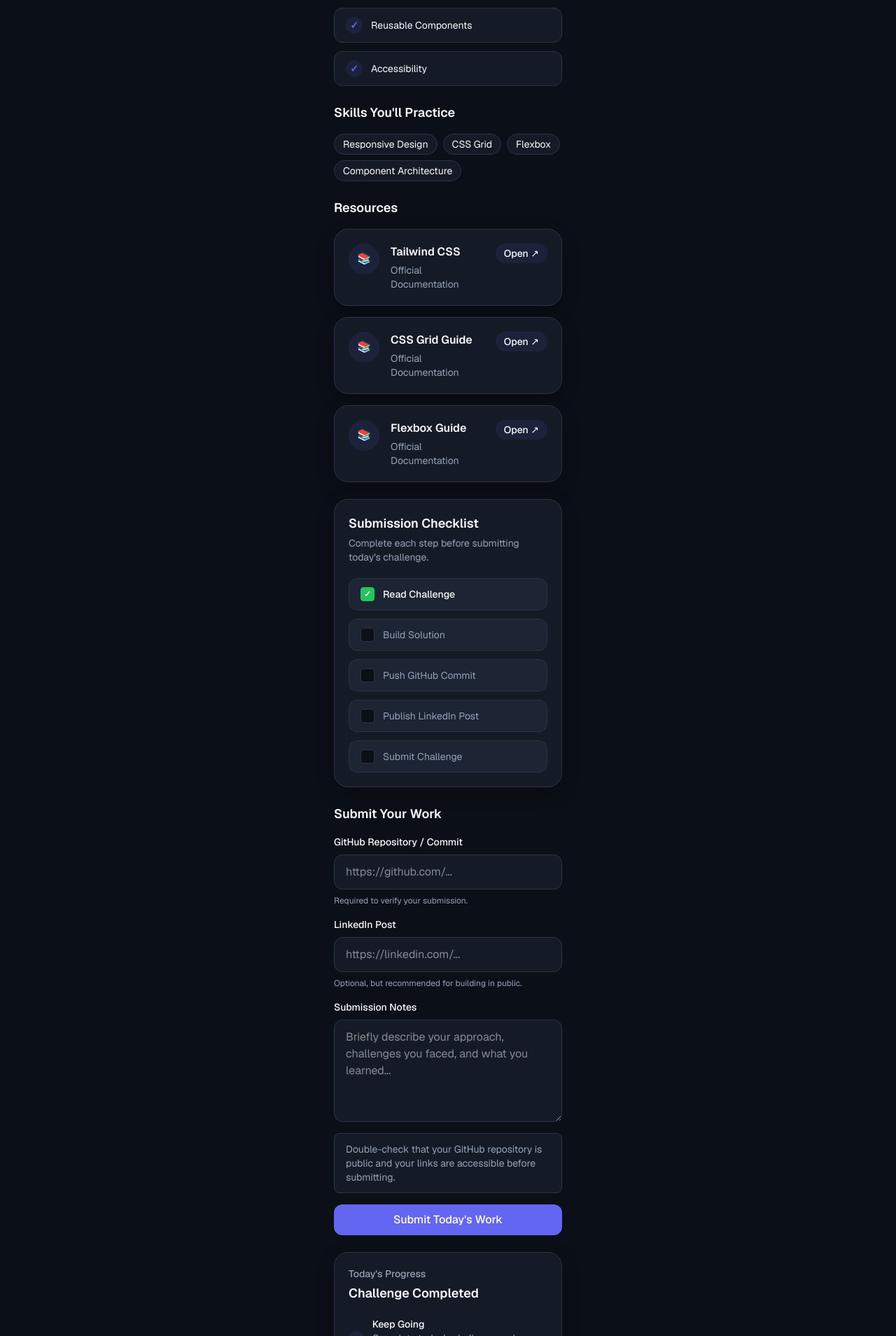
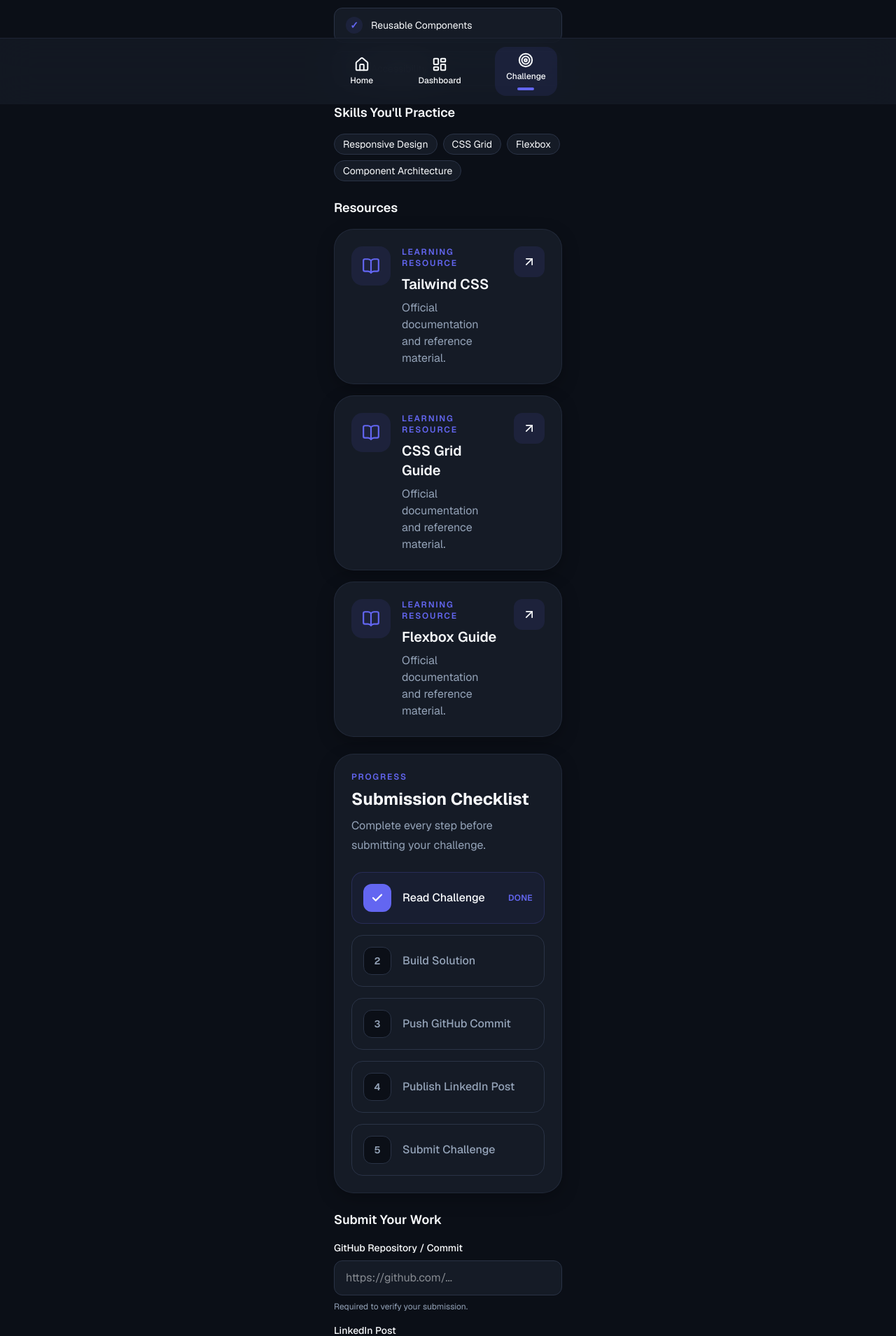
Before and after one commit to ParinitaMarthurkar/ABTalks-redesign, a Next.js app: page /day/12 in a window 1280 px wide. Shown: the part 651-2560 px from the top of the page at 70% size. Built offline with nearby package versions, Linux system fonts and the light colour scheme.

Commit message:
feat: add bottom navigation and landing hero preview

```diff
--- a/src/app/components/challenge/CompletionSummaryCard.tsx
+++ b/src/app/components/challenge/CompletionSummaryCard.tsx
@@ -1,4 +1,5 @@
 import { HTMLAttributes } from "react";
+import { Flame, Target, TrendingUp } from "lucide-react";
 import Card from "../ui/Card";
 import { cn } from "../../lib/utils";
 
@@ -17,59 +18,124 @@ export default function CompletionSummaryCard({
     className,
     ...props
 }: CompletionSummaryCardProps) {
+    const progress = Math.min((currentStreak / 14) * 100, 100);
+
     return (
         <Card
-            className={cn("flex flex-col gap-5", className)}
+            className={cn(
+                "rounded-[28px] border border-border/60 bg-surface p-6 shadow-[0_12px_32px_rgba(0,0,0,0.06)]",
+                className
+            )}
             {...props}
         >
+            {/* Header */}
+
             <div>
-                <p className="text-sm font-medium text-text-secondary">
-                    Today&apos;s Progress
+                <p className="text-xs font-semibold uppercase tracking-[0.15em] text-primary">
+                    Your Journey
                 </p>
 
-                <h3 className="mt-1 text-lg font-semibold text-text-primary">
+                <h3 className="mt-2 text-2xl font-bold text-text-primary">
                     {title}
                 </h3>
             </div>
 
-            <div className="flex items-center gap-3">
-                <div className="flex h-10 w-10 items-center justify-center rounded-full bg-primary/10 text-primary">
-                    📈
+            {/* Streak */}
+
+            <div className="mt-4 flex items-center gap-4">
+
+                <div className="flex h-14 w-14 items-center justify-center rounded-2xl bg-primary/10">
+                    <Flame
+                        size={28}
+                        className="text-primary"
+                    />
                 </div>
 
                 <div>
-                    <p className="text-sm font-medium text-text-primary">
+
+                    <p className="text-sm text-text-secondary">
+                        Current Streak
+                    </p>
+
+                    <h2 className="text-3xl font-bold text-text-primary">
+                        {currentStreak} Days
+                    </h2>
+
+                </div>
+
+            </div>
+
+            {/* Progress */}
+
+            <div className="mt-6">
+
+                <div className="mb-2 flex items-center justify-between text-sm text-text-secondary">
+
+                    <span>Milestone Progress</span>
+
+                    <span>{Math.round(progress)}%</span>
+
+                </div>
+
+                <div className="h-3 overflow-hidden rounded-full bg-border">
+
+                    <div
+                        className="h-full rounded-full bg-primary transition-all duration-500"
+                        style={{ width: `${progress}%` }}
+                    />
+
+                </div>
+
+            </div>
+
+            {/* Footer */}
+
+            <div className="mt-8 grid grid-cols-2 gap-4">
+
+                <div className="rounded-2xl border border-border/60 p-4">
+
+                    <div className="flex items-center gap-2">
+
+                        <TrendingUp
+                            size={18}
+                            className="text-primary"
+                        />
+
+                        <span className="text-sm font-medium text-text-secondary">
+                            Status
+                        </span>
+
+                    </div>
+
+                    <p className="mt-3 font-semibold text-text-primary">
                         Keep Going
                     </p>
 
-                    <p className="text-sm text-text-secondary">
-                        Complete today&apos;s challenge and submit your work to
-                        extend your streak.
+                </div>
+
+                <div className="rounded-2xl border border-border/60 p-4">
+
+                    <div className="flex items-center gap-2">
+
+                        <Target
+                            size={18}
+                            className="text-primary"
+                        />
+
+                        <span className="text-sm font-medium text-text-secondary">
+                            Next Goal
+                        </span>
+
+                    </div>
+
+                    <p className="mt-3 font-semibold text-primary">
+                        {nextMilestone}
                     </p>
+
                 </div>
+
             </div>
 
-            <div className="border-t border-border" />
-
-            <div className="flex items-center justify-between">
-                <span className="text-sm text-text-secondary">
-                    Current Streak
-                </span>
-
-                <span className="font-semibold text-text-primary">
-                    {currentStreak} Days
-                </span>
-            </div>
-
-            <div className="flex items-center justify-between">
-                <span className="text-sm text-text-secondary">
-                    Next Milestone
-                </span>
-
-                <span className="font-semibold text-primary">
-                    {nextMilestone}
-                </span>
-            </div>
         </Card>
     );
 }
--- a/src/app/components/challenge/ResourceCard.tsx
+++ b/src/app/components/challenge/ResourceCard.tsx
@@ -1,4 +1,5 @@
 import { HTMLAttributes } from "react";
+import { ArrowUpRight, BookOpen } from "lucide-react";
 import Card from "../ui/Card";
 import { cn } from "../../lib/utils";
 
@@ -19,39 +20,53 @@ export default function ResourceCard({
 }: ResourceCardProps) {
     return (
         <Card
-            className={cn("flex items-start justify-between gap-4", className)}
+            className={cn(
+                "rounded-[28px] border border-border/60 bg-surface p-6 shadow-[0_12px_32px_rgba(0,0,0,0.06)] transition-all duration-300 hover:-translate-y-1 hover:shadow-xl",
+                className
+            )}
             {...props}
         >
+            <div className="flex items-start justify-between gap-5">
+
                 <div className="flex items-start gap-4">
-                <div className="flex h-11 w-11 shrink-0 items-center justify-center rounded-full bg-primary/10 text-primary">
-                    📚
+
+                    <div className="flex h-14 w-14 shrink-0 items-center justify-center rounded-2xl bg-primary/10">
+                        <BookOpen
+                            size={26}
+                            className="text-primary"
+                        />
                     </div>
 
-                <div className="flex min-w-0 flex-1 flex-col">
-                    <h3 className="text-base font-semibold text-text-primary">
+                    <div>
+
+                        <p className="text-xs font-semibold uppercase tracking-[0.15em] text-primary">
+                            Learning Resource
+                        </p>
+
+                        <h3 className="mt-2 text-xl font-semibold text-text-primary">
                             {title}
                         </h3>
 
-                    <p className="mt-1 text-sm text-text-secondary">
-                        Official Documentation
+                        <p className="mt-2 leading-6 text-text-secondary">
+                            {description ??
+                                "Official documentation and reference material."}
                         </p>
 
-                    {description && (
-                        <p className="mt-2 text-sm leading-6 text-text-secondary">
-                            {description}
-                        </p>
-                    )}
                     </div>
+
                 </div>
 
                 <a
                     href={url}
                     target="_blank"
                     rel="noopener noreferrer"
-                className="shrink-0 rounded-full bg-primary/10 px-3 py-1 text-sm font-medium text-primary transition hover:bg-primary/20"
+                    className="flex h-11 w-11 shrink-0 items-center justify-center rounded-xl bg-primary/10 text-primary transition-all duration-300 hover:bg-primary hover:text-white"
+                    aria-label={`Open ${title}`}
                 >
-                Open ↗
+                    <ArrowUpRight size={20} />
                 </a>
+
+            </div>
         </Card>
     );
 }
--- a/src/app/components/challenge/SubmissionChecklist.tsx
+++ b/src/app/components/challenge/SubmissionChecklist.tsx
@@ -1,4 +1,5 @@
 import { HTMLAttributes } from "react";
+import { Check } from "lucide-react";
 import Card from "../ui/Card";
 import { cn } from "../../lib/utils";
 
@@ -20,46 +21,72 @@ export default function SubmissionChecklist({
 }: SubmissionChecklistProps) {
     return (
         <Card
-            className={cn("flex flex-col gap-5", className)}
+            className={cn(
+                "rounded-[28px] border border-border/60 bg-surface p-6 shadow-[0_12px_32px_rgba(0,0,0,0.06)]",
+                className
+            )}
             {...props}
         >
             <div>
-                <h3 className="text-lg font-semibold text-text-primary">
+                <p className="text-xs font-semibold uppercase tracking-[0.15em] text-primary">
+                    Progress
+                </p>
+
+                <h3 className="mt-2 text-2xl font-bold text-text-primary">
                     Submission Checklist
                 </h3>
 
-                <p className="mt-1 text-sm text-text-secondary">
-                    Complete each step before submitting today&apos;s challenge.
+                <p className="mt-2 leading-7 text-text-secondary">
+                    Complete every step before submitting your challenge.
                 </p>
             </div>
 
-            <div className="flex flex-col gap-3">
-                {items.map((item) => (
+            <div className="mt-6 space-y-4">
+                {items.map((item, index) => (
                     <div
                         key={item.title}
-                        className="flex items-center gap-3 rounded-[var(--radius-button)] border border-border bg-surface-elevated px-4 py-3"
+                        className={cn(
+                            "flex items-center gap-4 rounded-2xl border p-4 transition-all duration-300",
+                            item.completed
+                                ? "border-primary/20 bg-primary/5"
+                                : "border-border bg-surface"
+                        )}
                     >
                         <div
                             className={cn(
-                                "flex h-5 w-5 shrink-0 items-center justify-center rounded border text-xs font-semibold",
+                                "flex h-10 w-10 shrink-0 items-center justify-center rounded-xl",
                                 item.completed
-                                    ? "border-success bg-success text-white"
-                                    : "border-border bg-background text-transparent"
+                                    ? "bg-primary text-white"
+                                    : "bg-background border border-border text-text-secondary"
                             )}
                         >
-                            ✓
+                            {item.completed ? (
+                                <Check size={18} strokeWidth={3} />
+                            ) : (
+                                <span className="text-sm font-semibold">
+                                    {index + 1}
+                                </span>
+                            )}
                         </div>
 
-                        <span
+                        <div className="flex-1">
+                            <p
                                 className={cn(
-                                "text-sm",
+                                    "font-medium",
                                     item.completed
-                                    ? "font-medium text-text-primary"
+                                        ? "text-text-primary"
                                         : "text-text-secondary"
                                 )}
                             >
                                 {item.title}
+                            </p>
+                        </div>
+
+                        {item.completed && (
+                            <span className="text-xs font-semibold uppercase tracking-wide text-primary">
+                                Done
                             </span>
+                        )}
                     </div>
                 ))}
             </div>
--- /dev/null
+++ b/src/app/components/landing/HeroPreview.tsx
@@ -0,0 +1,121 @@
+import {
+    Flame,
+    FolderGit2,
+    CheckCircle2,
+    Trophy,
+} from "lucide-react";
+
+export default function HeroPreview() {
+    return (
+        <div className="relative mt-12 flex justify-center">
+
+            {/* Glow */}
+
+            <div className="absolute inset-0 mx-auto h-72 w-72 rounded-full bg-primary/20 blur-3xl" />
+
+            {/* Phone */}
+
+            <div className="relative w-[290px] overflow-hidden rounded-[36px] border border-border/60 bg-surface p-6 shadow-[0_30px_80px_rgba(0,0,0,0.15)]">
+
+                <div className="mb-6 flex items-center justify-between">
+
+                    <div>
+                        <p className="text-xs uppercase tracking-[0.2em] text-primary">
+                            Day 12
+                        </p>
+
+                        <h3 className="mt-2 text-xl font-bold text-text-primary">
+                            Responsive Dashboard
+                        </h3>
+                    </div>
+
+                    <div className="rounded-full bg-primary/10 px-3 py-1 text-sm font-semibold text-primary">
+                        Medium
+                    </div>
+
+                </div>
+
+                {/* Progress */}
+
+                <div>
+
+                    <div className="mb-2 flex justify-between text-sm text-text-secondary">
+                        <span>Journey</span>
+                        <span>20%</span>
+                    </div>
+
+                    <div className="h-3 overflow-hidden rounded-full bg-border">
+                        <div className="h-full w-1/5 rounded-full bg-primary" />
+                    </div>
+
+                </div>
+
+                {/* Stats */}
+
+                <div className="mt-6 space-y-4">
+
+                    <div className="flex items-center justify-between rounded-2xl bg-background p-4">
+
+                        <div className="flex items-center gap-3">
+                            <Flame
+                                size={22}
+                                className="text-primary"
+                            />
+
+                            <span className="font-medium">
+                                Current Streak
+                            </span>
+                        </div>
+
+                        <span className="font-bold">
+                            11 Days
+                        </span>
+
+                    </div>
+
+                    <div className="flex items-center justify-between rounded-2xl bg-background p-4">
+
+                        <div className="flex items-center gap-3">
+                            <FolderGit2
+                                size={22}
+                                className="text-primary"
+                            />
+
+                            <span className="font-medium">
+                                GitHub
+                            </span>
+                        </div>
+
+                        <CheckCircle2
+                            size={20}
+                            className="text-green-500"
+                        />
+
+                    </div>
+
+                    <div className="flex items-center justify-between rounded-2xl bg-background p-4">
+
+                        <div className="flex items-center gap-3">
+                            <Trophy
+                                size={22}
+                                className="text-primary"
+                            />
+
+                            <span className="font-medium">
+                                Next Milestone
+                            </span>
+                        </div>
+
+                        <span className="font-semibold text-primary">
+                            14 Days
+                        </span>
+
+                    </div>
+
+                </div>
+
+            </div>
+
+        </div>
+    );
+}
--- /dev/null
+++ b/src/app/components/navigation/BottomNavigation.tsx
@@ -0,0 +1,67 @@
+"use client";
+
+import Link from "next/link";
+import { usePathname } from "next/navigation";
+import {
+    House,
+    LayoutDashboard,
+    Target,
+} from "lucide-react";
+
+const navigation = [
+    {
+        label: "Home",
+        href: "/",
+        icon: House,
+    },
+    {
+        label: "Dashboard",
+        href: "/dashboard",
+        icon: LayoutDashboard,
+    },
+    {
+        label: "Challenge",
+        href: "/day/12",
+        icon: Target,
+    },
+];
+
+export default function BottomNavigation() {
+    const pathname = usePathname();
+
+    return (
+        <nav className="fixed bottom-0 left-0 right-0 z-50 border-t border-border/50 bg-surface/90 backdrop-blur-xl supports-[backdrop-filter]:bg-surface/80">
+            <div className="mx-auto flex max-w-sm items-center justify-around px-5 py-3 pb-[max(env(safe-area-inset-bottom),12px)]">
+                {navigation.map((item) => {
+                    const Icon = item.icon;
+
+                    const active = pathname === item.href;
+
+                    return (
+                        <Link
+                            key={item.href}
+                            href={item.href}
+                            className={`flex flex-col items-center gap-1 rounded-2xl px-4 py-2 transition-all duration-300 ${active
+                                ? "bg-primary/10 text-primary"
+                                : "text-text-secondary hover:text-text-primary"
+                                }`}
+                        >
+                            <Icon
+                                size={22}
+                                strokeWidth={2.2}
+                            />
+
+                            <span className="text-xs font-medium">
+                                {item.label}
+                            </span>
+
+                            {active && (
+                                <div className="mt-1 h-1 w-6 rounded-full bg-primary" />
+                            )}
+                        </Link>
+                    );
+                })}
+            </div>
+        </nav>
+    );
+}
--- a/src/app/layout.tsx
+++ b/src/app/layout.tsx
@@ -1,6 +1,8 @@
 import type { Metadata } from "next";
 import { Geist, Geist_Mono } from "next/font/google";
+import { ReactNode } from "react";
 import "./globals.css";
+import BottomNavigation from "./components/navigation/BottomNavigation";
 
 const geistSans = Geist({
   variable: "--font-geist-sans",
@@ -14,20 +16,27 @@ const geistMono = Geist_Mono({
 
 export const metadata: Metadata = {
   title: "ABTalks Redesign",
-  description: "A mobile-first redesign of the ABTalks 60-Day Coding Challenge platform.",
+  description:
+    "A mobile-first redesign of the ABTalks 60-Day Coding Challenge platform.",
 };
 
-export default function RootLayout({ children }: LayoutProps<"/">) {
+export default function RootLayout({
+  children,
+}: {
+  children: ReactNode;
+}) {
   return (
     <html
       lang="en"
       className={`${geistSans.variable} ${geistMono.variable} h-full antialiased`}
     >
-      <body className="min-h-screen bg-background text-text-primary font-sans antialiased">
-        <main className="mx-auto min-h-screen w-full max-w-[390px] px-4">
+      <body className="min-h-screen bg-background font-sans text-text-primary antialiased">
+        <main className="mx-auto min-h-screen w-full max-w-[390px] px-4 pb-28">
           {children}
         </main>
+
+        <BottomNavigation />
       </body>
     </html>
-  )
+  );
 }
```
Lines whose indentation alone changed are shown as unchanged.
